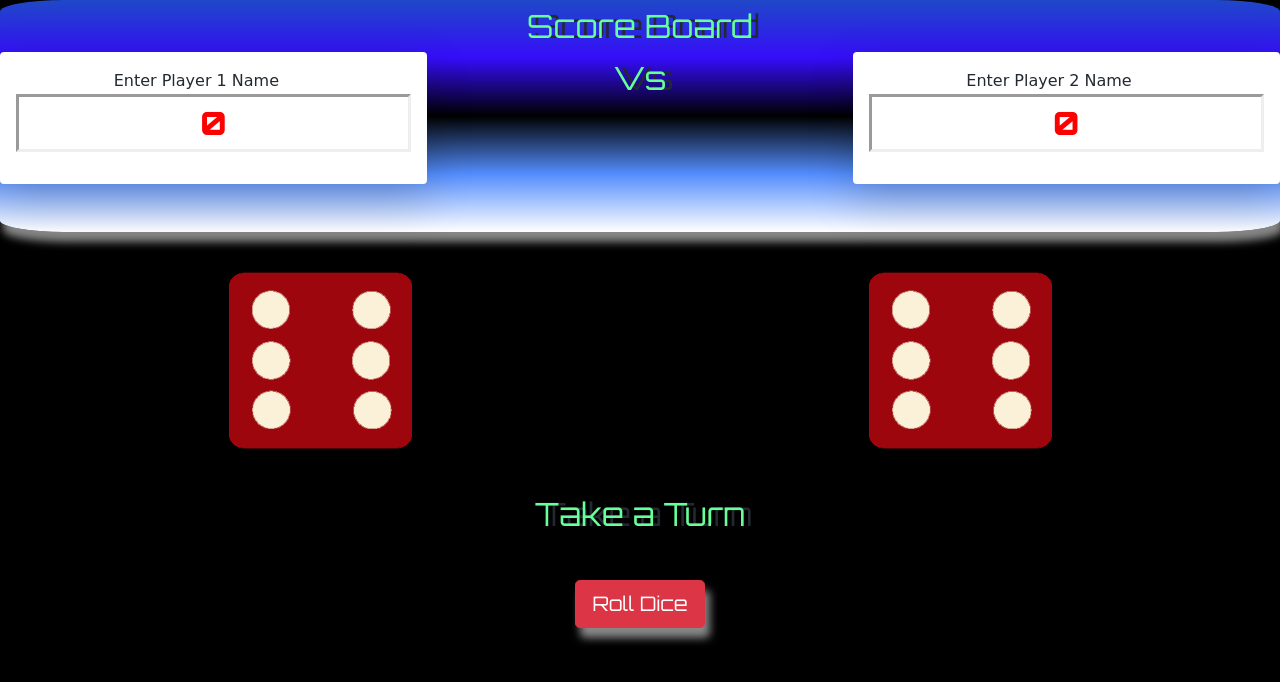
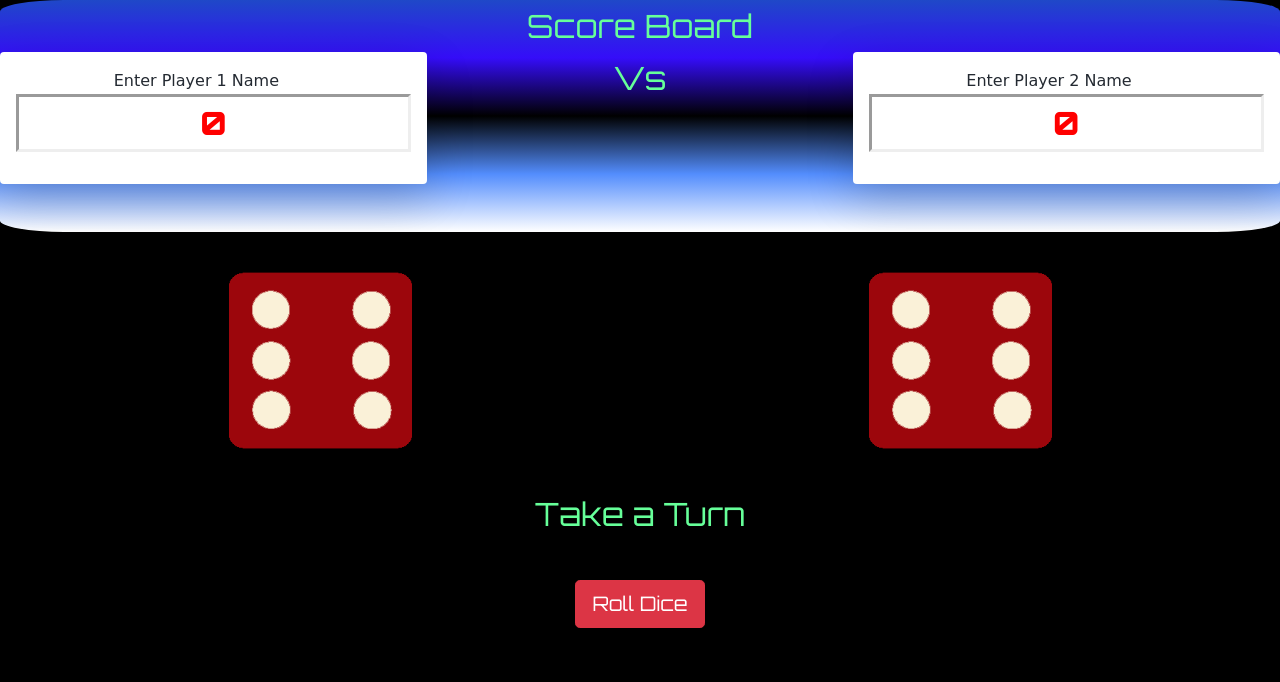
Before and after one commit to megeb/dice, a plain HTML site: page index.html in a window 1280 px wide. Drawn offline with nearby package versions, Linux system fonts and the light colour scheme.

Commit message:
Update styles.css
take out shadow effect.

```diff
--- a/styles.css
+++ b/styles.css
@@ -6,7 +6,6 @@ body {
 
 p, .top {
   color: #66ff99;
-  text-shadow: 7px 0 #232931;
   font-size: 2rem;
   padding: 2px;
 }
@@ -23,7 +22,6 @@ img {
 .scoreBoard {
   background-image: linear-gradient(to bottom, rgba(31, 72, 200, 1), rgba(53, 13, 249, 1), rgba(46, 15, 245, 0), rgba(83, 141, 253, 1), rgba(255, 255, 255, 1));
   border-radius: 5%;
-  box-shadow: 3px 10px 8px #888888;
 }
 
 .col {
@@ -41,10 +39,6 @@ img {
   color: red;
   font-weight: bolder;
   text-shadow: none;
-}
-
-.rolldice {
-  box-shadow: 5px 10px 8px #888888;
 }
 
 /* Media queries */
```
